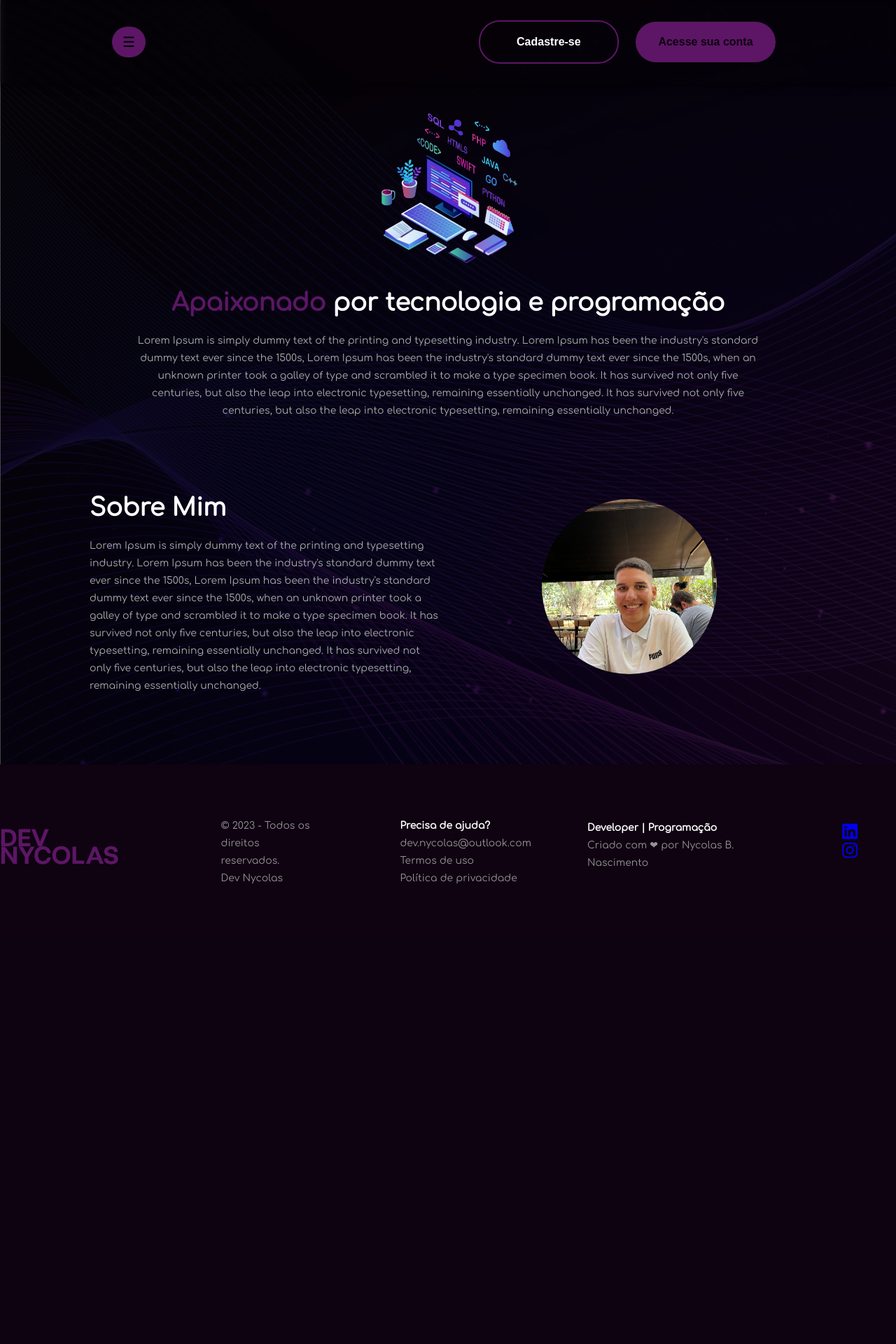
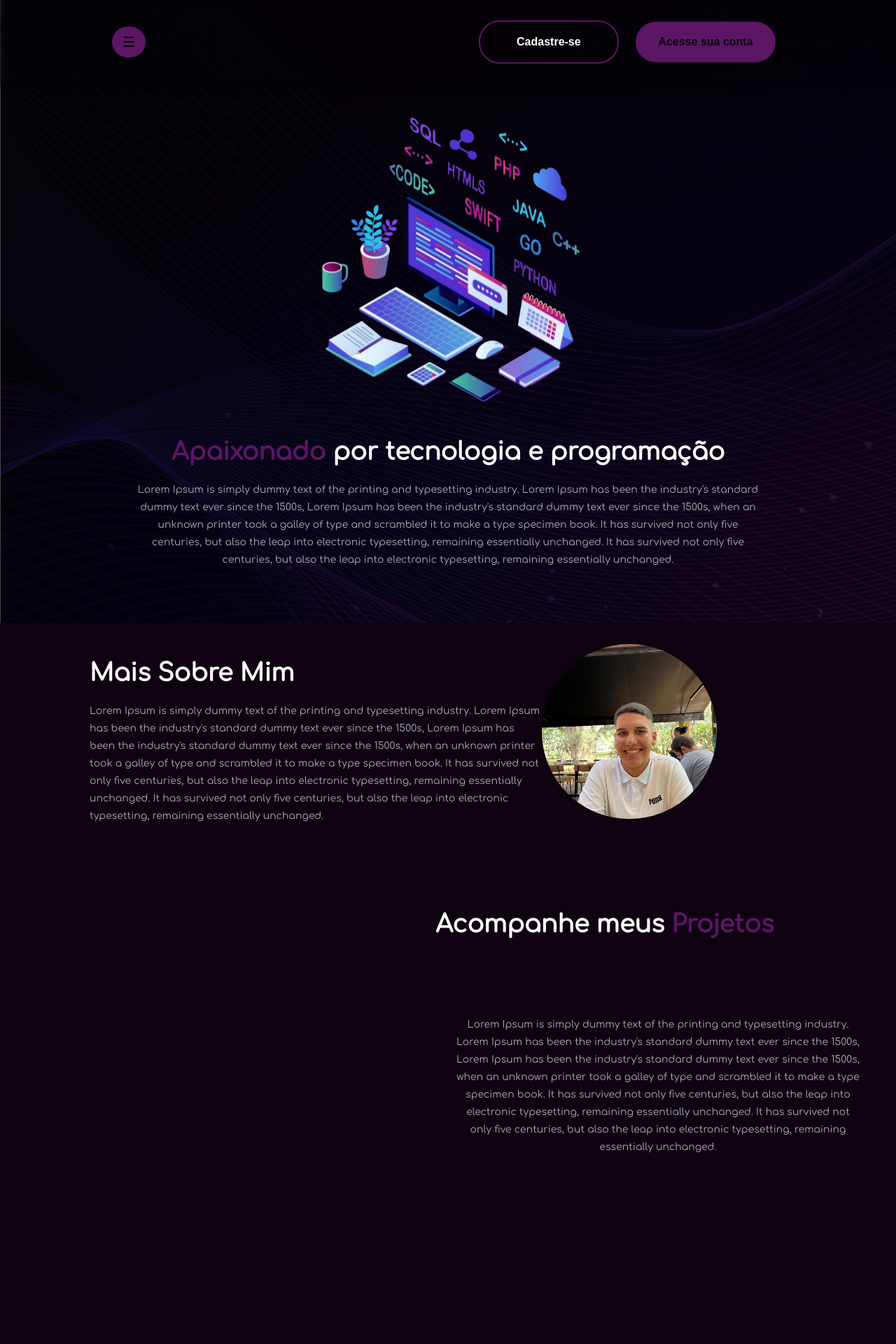
Before and after one commit to devnycolas/blog-pessoal, a Django app: template core/templates/index.html in a window 1280 px wide. Shown: the top 1920 px of the page at 70% size. Before the commit the page ends 1263 px from the top, so only its background shows below. Run offline with Django 5.2, Linux system fonts and the light colour scheme; the template is opened without the code that fills it, so the values that code supplies are empty; parts of the project's set-up code (start-up, migrations or seed data) failed here and were passed over.

Commit message:
Adding new sections and organizing scheme of page

```diff
--- a/core/static/css/style.css
+++ b/core/static/css/style.css
@@ -145,22 +145,28 @@
 .container-apresentation {
     margin-top: 120px;
     width: 100%;
-    height: 500px;
+    height: 700px;
+    padding: 0 0 50px 0;
     display: flex;
     flex-direction: column;
     justify-content: center;
     align-items: center;
+    overflow: hidden;
 }
 
 .container-apresentation .apresentation-image {
-    width: 250px;
-    height: 250px;
+    width: 475px;
+    height: 475px;
+    max-width: 100%;
+    box-sizing: border-box;
 }
 
 .container-apresentation .title-apresentation {
     font-weight: bold;
     font-size: 35px;
     color: #FFF;
+    max-width: 100%;
+    box-sizing: border-box;
 }
 
 .container-apresentation .title-apresentation .purple-text {
@@ -169,39 +175,100 @@
 
 .container-apresentation .text-apresentation {
     max-width: 900px;
-    text-align: center; /* Centraliza o texto */
+    text-align: center;
+    box-sizing: border-box;
 }
 
 .container-about {
-    margin-bottom: 100px;
+    margin-top: 20px;
+    padding: 30px 0 30px 0;
     width: 100%;
     max-height: 400px;
+    background-color: var(--backgroundSection);
+    overflow: hidden;
 }
 
 .container-about .title-about {
-    padding-top: 5%;
     padding-left: 10%;
     font-weight: bold;
     font-size: 35px;
     color: #FFF;
+    max-width: 100%; /* Garante que a largura máxima seja respeitada */
+    box-sizing: border-box; /* Inclui padding e borda na largura total */
 }
 
 .container-about .profile-image {
-    margin-top: 5%;
-    margin-right: 20%; /* Adiciona um espaçamento à direita da imagem */
-    border-radius: 50%; /* Define a moldura redonda */
-    width: 250px; /* Ajuste a largura conforme necessário */
-    height: 250px; /* Ajuste a altura conforme necessário */
-    object-fit: cover; /* Garante que a imagem cubra completamente a moldura, mantendo as proporções */
-    float: right; /* Faz a imagem flutuar à esquerda do texto */
+    margin-right: 20%;
+    border-radius: 50%;
+    width: 250px;
+    height: 250px;
+    object-fit: cover;
+    float: right;
+    max-width: 100%; /* Garante que a largura máxima seja respeitada */
+    box-sizing: border-box; /* Inclui padding e borda na largura total */
 }
 
 .container-about .text-about-me {
     padding-left: 10%;
-    max-width: 500px;
+    max-width: 800px;
+    box-sizing: border-box; /* Inclui padding e borda na largura total */
 }
 
+
+.container-projetos {
+    margin-bottom: 120px;
+    width: 100%;
+    height: 1500px;
+    display: flex;
+    flex-direction: column;
+    justify-content: flex-start;
+    align-items: center;
+    background-color: var(--backgroundSection);
+    overflow: hidden;
+}
+
+.container-projetos .title-projetos {
+    font-weight: bold;
+    font-size: 35px;
+    color: #FFF;
+    margin-top: 100px;
+    padding-left: 35%;
+    max-width: 100%;
+    box-sizing: border-box;
+    text-align: center;
+}
+
+.container-projetos .title-projetos .purple-text {
+    color: var(--ColorPurple);
+}
+
+.container-projetos .conteudo-projetos {
+    display: flex;
+    flex-direction: row;
+    justify-content: center;
+    align-items: flex-start;
+    margin-top: 30px;
+    padding: 0 50px 0 50px;
+    box-sizing: border-box;
+}
+
+.container-projetos .projetos-image {
+    height: 350px;
+    max-width: 100%;
+    border-radius: 10%;
+    box-sizing: border-box;
+}
+
+.container-projetos .text-projetos {
+    max-width: 900px;
+    margin-top: 5%;
+    text-align: center;
+    box-sizing: border-box;
+}
+
+
 .footer-area {
+    position: relative;
     width: 100%;
     height: 250px;
     background-color: var(--backgroundSection);
@@ -211,6 +278,16 @@
     justify-content: center;
     align-items: center;
     font-family: textFont;
+}
+
+.elementor-divider-separator {
+    position: absolute;
+    margin-top: 40px;
+    top: 0;
+    width: 80%;
+    height: 2px;
+    background-color: #fff;
+    margin-bottom: 20px;
 }
 
 .title-footer {
@@ -246,3 +323,14 @@
 .color-strong-footer{
     color: #FFF;
 }
+
+
+@keyframes ascending {
+    0% {
+      transform: translateY(-15%);
+    }
+
+    100% {
+      transform: translateY(0);
+    }
+}
--- a/core/static/js/main.js
+++ b/core/static/js/main.js
@@ -10,3 +10,27 @@
         navContainer.style.boxShadow = '0 2px 10px rgba(0, 0, 0, 0.8)';
     }
 });
+
+document.addEventListener("DOMContentLoaded", function() {
+    var image = document.querySelector('.projetos-image');
+
+    window.addEventListener('scroll', function() {
+        // Altura do contêiner
+        var containerHeight = document.querySelector('.container-projetos').offsetHeight;
+
+        // Posição atual do rolo
+        var scrollPosition = window.scrollY || document.documentElement.scrollTop;
+
+        // Opacidade máxima
+        var maxOpacity = 1;
+
+        // Calcula a opacidade com base na posição de rolagem
+        var opacity = scrollPosition / containerHeight;
+
+        // Limita a opacidade ao intervalo [0, 1]
+        opacity = Math.max(0, Math.min(opacity, maxOpacity));
+
+        // Aplica a opacidade à imagem
+        image.style.opacity = opacity;
+    });
+});
--- a/core/templates/index.html
+++ b/core/templates/index.html
@@ -47,7 +47,7 @@
             <div class="container-about">
 
                 <img src="{% static 'img/profile.jpeg' %}" alt="Minha Foto" class="profile-image">
-                <h2 class="title-about">Sobre Mim</h2>
+                <h2 class="title-about">Mais Sobre Mim</h2>
 
                 <div class="text-about-me">
                     Lorem Ipsum is simply dummy text of the printing and typesetting industry.
@@ -61,9 +61,36 @@
             </div>
         </section>
 
+        <section class="initial-projetos">
+            <div class="container-projetos">
+
+
+                <h2 class="title-projetos">Acompanhe meus <span class="purple-text">Projetos</span></h2>
+
+
+                <div class="conteudo-projetos">
+
+                    <img src="{% static 'img/coding1.png' %}" alt="Image Projeto" class="projetos-image">
+
+                    <div class="text-projetos">
+                        Lorem Ipsum is simply dummy text of the printing and typesetting industry.
+                        Lorem Ipsum has been the industry's standard dummy text ever since the 1500s,
+                        Lorem Ipsum has been the industry's standard dummy text ever since the 1500s,
+                        when an unknown printer took a galley of type and scrambled it to make a type specimen book.
+                        It has survived not only five centuries, but also the leap into electronic typesetting, remaining essentially unchanged.
+                        It has survived not only five centuries, but also the leap into electronic typesetting, remaining essentially unchanged.
+                    </div>
+                </div>
+
+            </div>
+        </section>
+
 
         <footer>
             <div class="footer-area">
+
+                <div class="elementor-divider-separator"></div>
+
                 <h2 class="title-footer">DEV NYCOLAS</h2>
 
                 <div class="copyright">© 2023 - Todos os direitos <br> reservados. <br> Dev Nycolas</div>
```
Also changed, not shown: core/static/img/coding1.png (added), core/static/img/image03.png (added).
